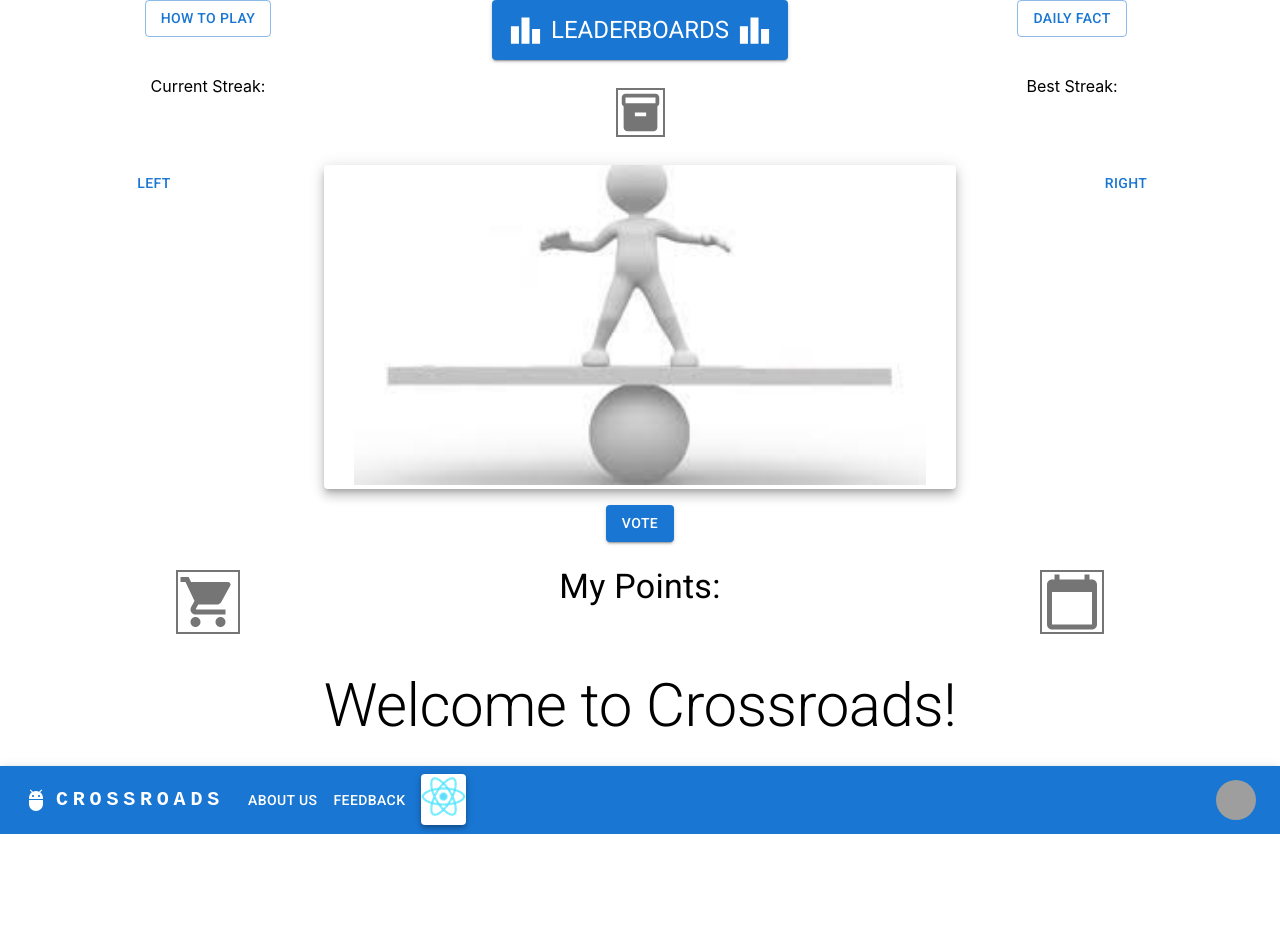
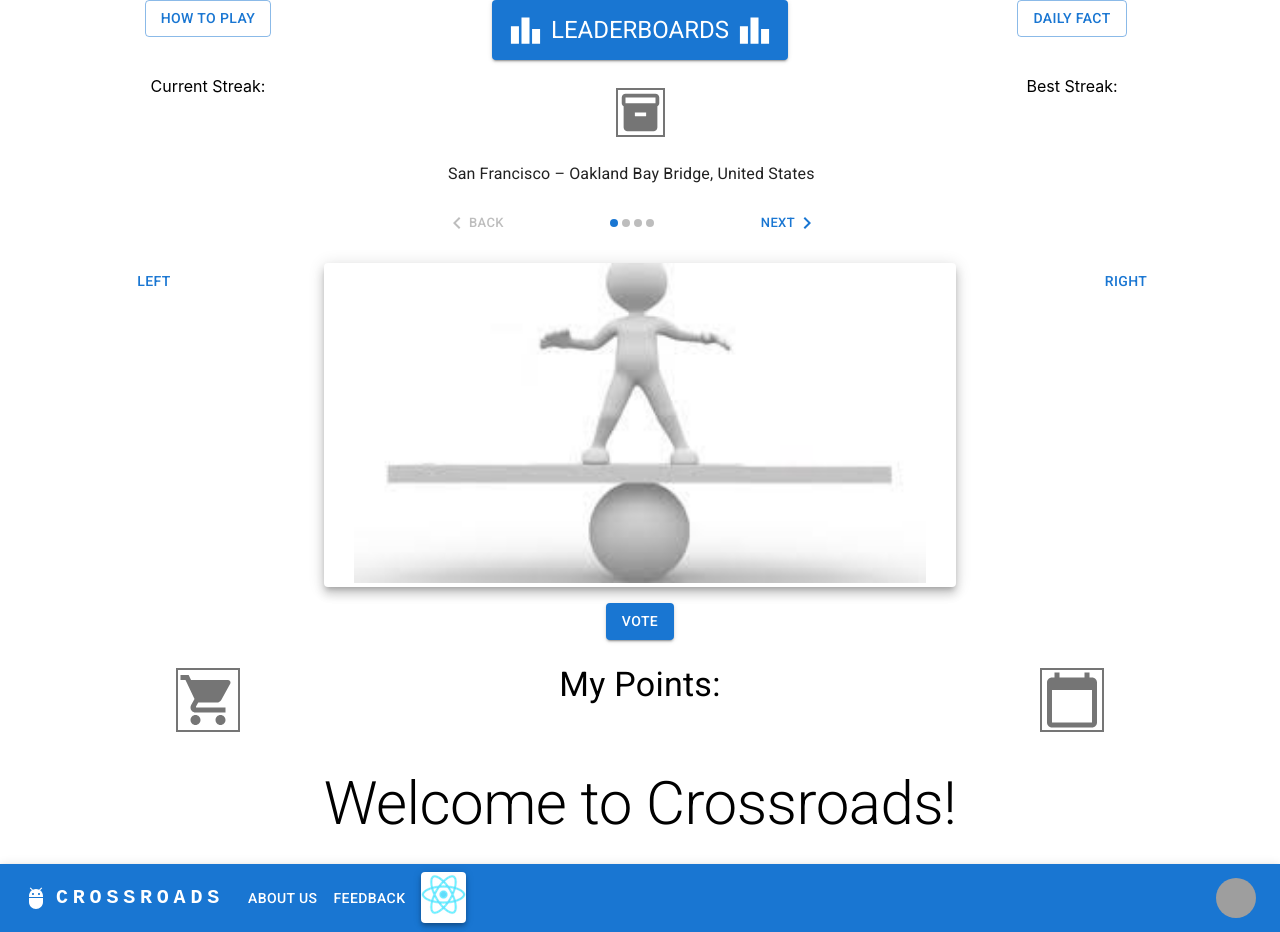
Before and after one commit to dhilon/crossroadsFe, a React (Create React App) app: page / in a window 1280 px wide. Before the commit the page ends 834 px from the top, so only its background shows below. Built offline with nearby package versions, Linux system fonts and the light colour scheme; grey boxes are pictures that could not be loaded.

Commit message:
carousel added

```diff
--- a/src/App.js
+++ b/src/App.js
@@ -11,6 +11,7 @@ import HTPDialog from './HTPDialog.js';
 import DFDialog from './DFDialog.js';
 import CalendarDialog from './CalendarDialog.js';
 import StoreDialog from './StoreDialog.js';
+import SwipeableCarousel from './carousel.js';
 
 import '@fontsource/roboto/300.css';
 import '@fontsource/roboto/400.css';
@@ -141,9 +142,6 @@ class App extends React.Component {
 
           </Grid>
           <Grid item xs={4}>
-
-
-
             <WhichLeaderboard open={this.state.dfOpen} onClick={this.handleLeads.bind(this)} leadClickOpen={this.leadClickOpen.bind(this)} />
           </Grid>
 
@@ -165,7 +163,7 @@ class App extends React.Component {
             <IconButton aria-label="inventory" size = "large" onClick = {this.inventoryClickOpen.bind(this)}>
               <Inventory sx = {{ fontSize : 45, border: 2}}/>
             </IconButton>
-            <InventoryDialog
+            <SwipeableCarousel
               open={this.state.inventoryOpen}
               onClose={this.inventoryClose.bind(this)}
             />
--- /dev/null
+++ b/src/carousel.js
@@ -0,0 +1,102 @@
+import * as React from 'react';
+import { useTheme } from '@mui/material/styles';
+import Box from '@mui/material/Box';
+import MobileStepper from '@mui/material/MobileStepper';
+import Paper from '@mui/material/Paper';
+import Typography from '@mui/material/Typography';
+import Button from '@mui/material/Button';
+import KeyboardArrowLeft from '@mui/icons-material/KeyboardArrowLeft';
+import KeyboardArrowRight from '@mui/icons-material/KeyboardArrowRight';
+
+const images = [
+  {
+    label: 'San Francisco – Oakland Bay Bridge, United States',
+    imgPath:
+      'https://images.unsplash.com/photo-1537944434965-cf4679d1a598?auto=format&fit=crop&w=400&h=250&q=60',
+  },
+  {
+    label: 'Bird',
+    imgPath:
+      'https://images.unsplash.com/photo-1538032746644-0212e812a9e7?auto=format&fit=crop&w=400&h=250&q=60',
+  },
+  {
+    label: 'Bali, Indonesia',
+    imgPath:
+      'https://images.unsplash.com/photo-1537996194471-e657df975ab4?auto=format&fit=crop&w=400&h=250',
+  },
+  {
+    label: 'Goč, Serbia',
+    imgPath:
+      'https://images.unsplash.com/photo-1512341689857-198e7e2f3ca8?auto=format&fit=crop&w=400&h=250&q=60',
+  },
+];
+
+function SwipeableCarousel(props) {
+  const theme = useTheme();
+  const [activeStep, setActiveStep] = React.useState(0);
+  const maxSteps = images.length;
+
+  const handleNext = () => {
+    setActiveStep((prevActiveStep) => prevActiveStep + 1);
+  };
+
+  const handleBack = () => {
+    setActiveStep((prevActiveStep) => prevActiveStep - 1);
+  };
+
+  const handleStepChange = (step) => {
+    setActiveStep(step);
+  };
+
+  const { open, onClose } = props;
+
+  return (
+    <Box sx={{ maxWidth: 400, flexGrow: 1 }} open = {open} onClose = {onClose}>
+      <Paper
+        square
+        elevation={0}
+        sx={{
+          display: 'flex',
+          alignItems: 'center',
+          height: 50,
+          pl: 2,
+          bgcolor: 'background.default',
+        }}
+      >
+        <Typography>{images[activeStep].label}</Typography>
+      </Paper>
+
+      <MobileStepper
+        steps={maxSteps}
+        position="static"
+        activeStep={activeStep}
+        nextButton={
+          <Button
+            size="small"
+            onClick={handleNext}
+            disabled={activeStep === maxSteps - 1}
+          >
+            Next
+            {theme.direction === 'rtl' ? (
+              <KeyboardArrowLeft />
+            ) : (
+              <KeyboardArrowRight />
+            )}
+          </Button>
+        }
+        backButton={
+          <Button size="small" onClick={handleBack} disabled={activeStep === 0}>
+            {theme.direction === 'rtl' ? (
+              <KeyboardArrowRight />
+            ) : (
+              <KeyboardArrowLeft />
+            )}
+            Back
+          </Button>
+        }
+      />
+    </Box>
+  );
+}
+
+export default SwipeableCarousel;
```
